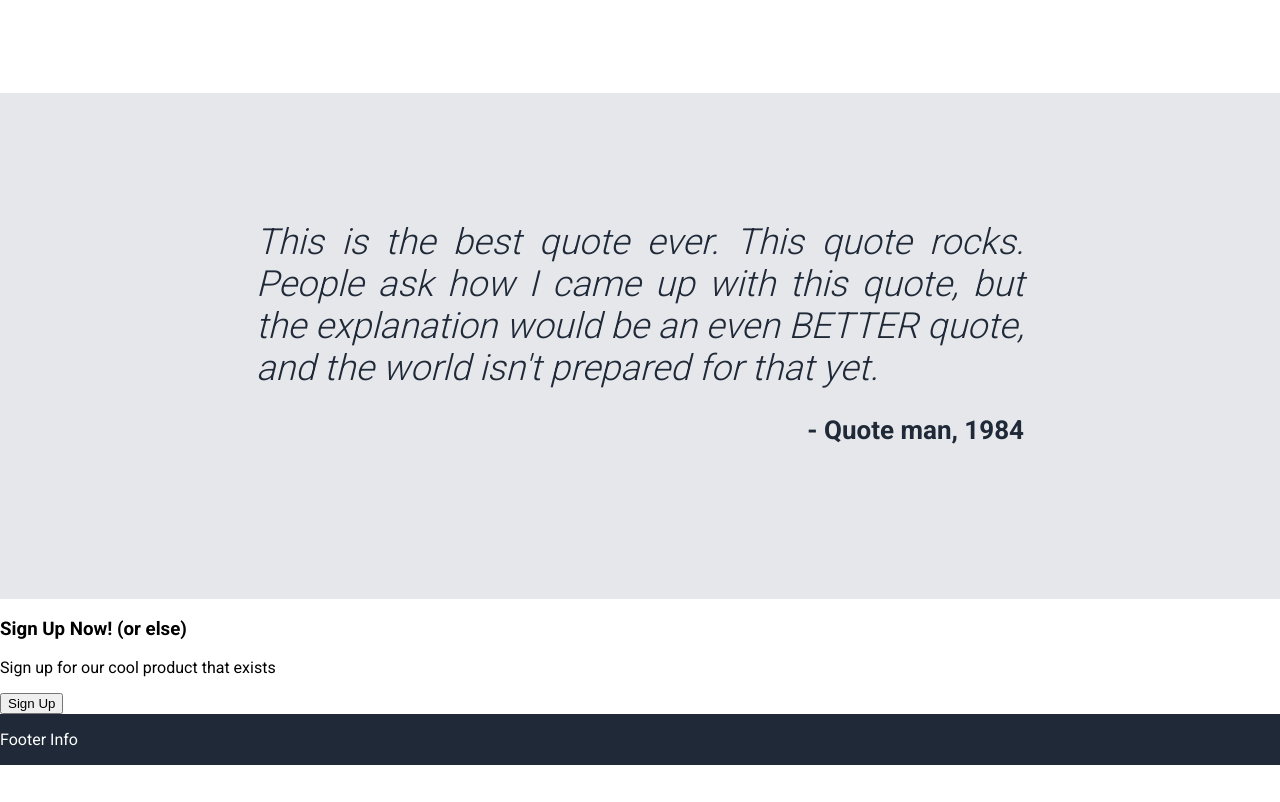
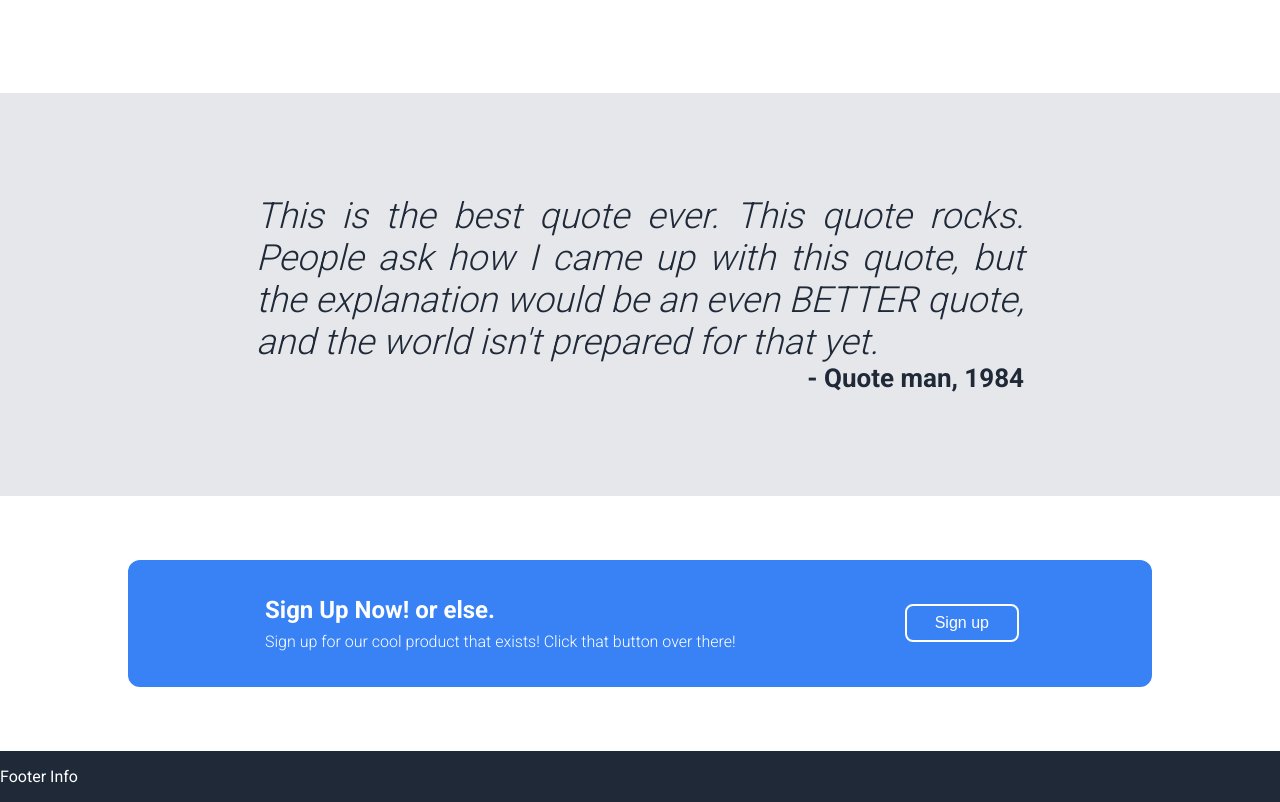
Before and after one commit to Snares01/Landing-Page, a plain HTML site: page index.html in a window 1280 px wide. Shown: the part 1068-1870 px from the top of the page. Before the commit the page ends 1833 px from the top, so only its background shows below. Drawn offline with Linux system fonts and the light colour scheme.

Commit message:
Added layout for sign-up panel

```diff
--- a/index.html
+++ b/index.html
@@ -66,13 +66,13 @@
 
         <!-- Sign-Up Panel -->
         <div class="sign-up">
-            <div class="panel">
-                <div class="sign-up content">
-                    <h3>Sign Up Now! (or else)</h3>
-                    <p>Sign up for our cool product that exists</p>
+            <div class="sign-up__panel">
+                <div class="sign-up__content">
+                    <h2>Sign Up Now! or else.</h2>
+                    <p>Sign up for our cool product that exists! Click that button over there!</p>
                 </div>
-                <button class="sign-up-button">
-                    Sign Up
+                <button class="sign-up__button">
+                    Sign up
                 </button>
             </div>
         </div>
--- a/styles.css
+++ b/styles.css
@@ -136,7 +136,8 @@ body {
 
     display: flex;
     flex-direction: column;
-    padding: 10vw 20vw;
+    justify-content: center;
+    padding: 8vw 20vw;
 }
 .quote i {
     font-weight: 300;
@@ -146,11 +147,52 @@ body {
 .quote h3 {
     font-size: 26px;
     text-align: end;
+    margin: 0px;
 }
 
 /* Sign-Up Panel Content */
 .sign-up {
     flex: 1;
+
+    display: flex;
+    padding: 5vw 10vw;
+}
+.sign-up__panel {
+    background-color: #3882F6;
+    border-radius: 12px;
+    flex: 1;
+
+    display: flex;
+    justify-content: space-evenly;
+    align-items: center;
+}
+.sign-up__content {
+    margin: 32px;
+    color: white;
+
+    display: flex;
+    flex-direction: column;
+    justify-content: center;
+}
+.sign-up__content h2 {
+    margin: 4px;
+}
+.sign-up__content p {
+    margin: 4px;
+    font-weight: 300;
+}
+.sign-up__button {
+    background-color: #3882F6;
+    color: white;
+    margin: 32px;
+    white-space: nowrap;
+    font-size: 16px;
+    font-weight: 500;
+    flex: 0;
+
+    border-radius: 8px;
+    border: 2px solid white;
+    padding: 8px 28px;
 }
 
 /* Footer Content */
```
